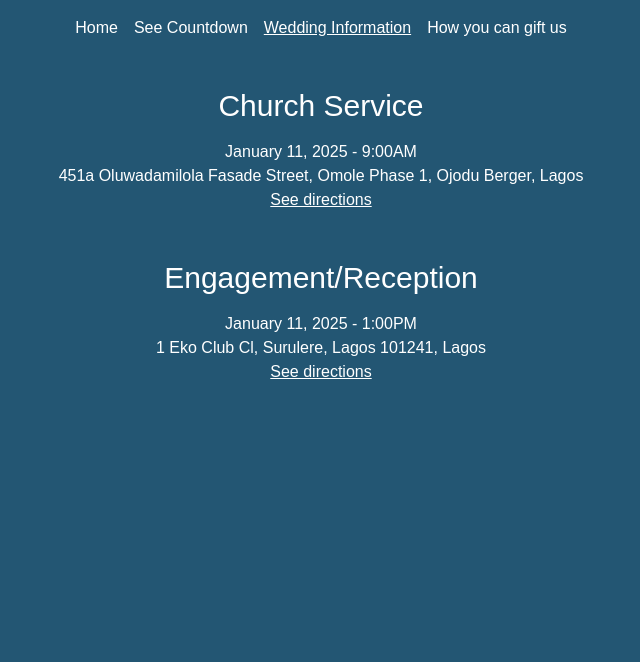
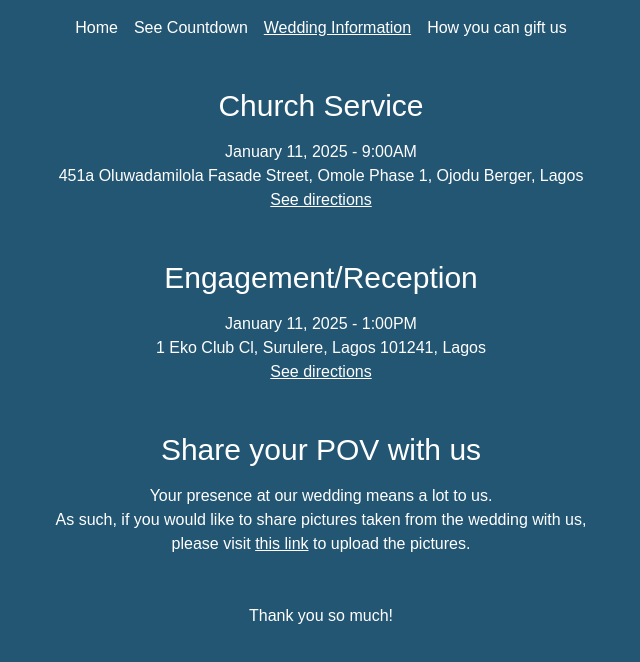
Before and after one commit to OluwadaraDaily/pre-wedding, a website: page pages/wedding-info.html in a window 1280 px wide. Shown: the whole page, without its empty margins (319-959 px from the left). Drawn offline with nearby package versions, Linux system fonts and the light colour scheme; files that its build step writes are made by us from their sources; a web font is replaced by a local one.

Commit message:
feat: add link for guests to share pictures with us

```diff
--- a/pages/wedding-info.html
+++ b/pages/wedding-info.html
@@ -25,7 +25,7 @@
     </nav>
   </header>
   <main class="lg:w-[80%] mx-auto h-full text-center">
-    <section>
+    <section class="mb-12">
       <div class="mb-12">
         <h2 class="text-3xl mb-4">Church Service</h2>
         <p>January 11, 2025   -   9:00AM</p>
@@ -55,6 +55,18 @@
         </a>
       </div>
     </section>
+    <section>
+      <div>
+        <h3 class="text-3xl mb-4">Share your POV with us</h3>
+        <p>
+          Your presence at our wedding means a lot to us. <br/>
+          As such, if you would like to share pictures taken from the wedding with us, <br/>
+          please visit <a href="https://weduploader.com/upload/7kA6AfWtLimIFBRK" class="underline" target="_blank">this link</a> to upload the pictures.
+          <br/> <br/> <br/>
+          Thank you so much!
+        </p>
+      </div>
+    </section>
   </main>
 </body>
 </html>
```
